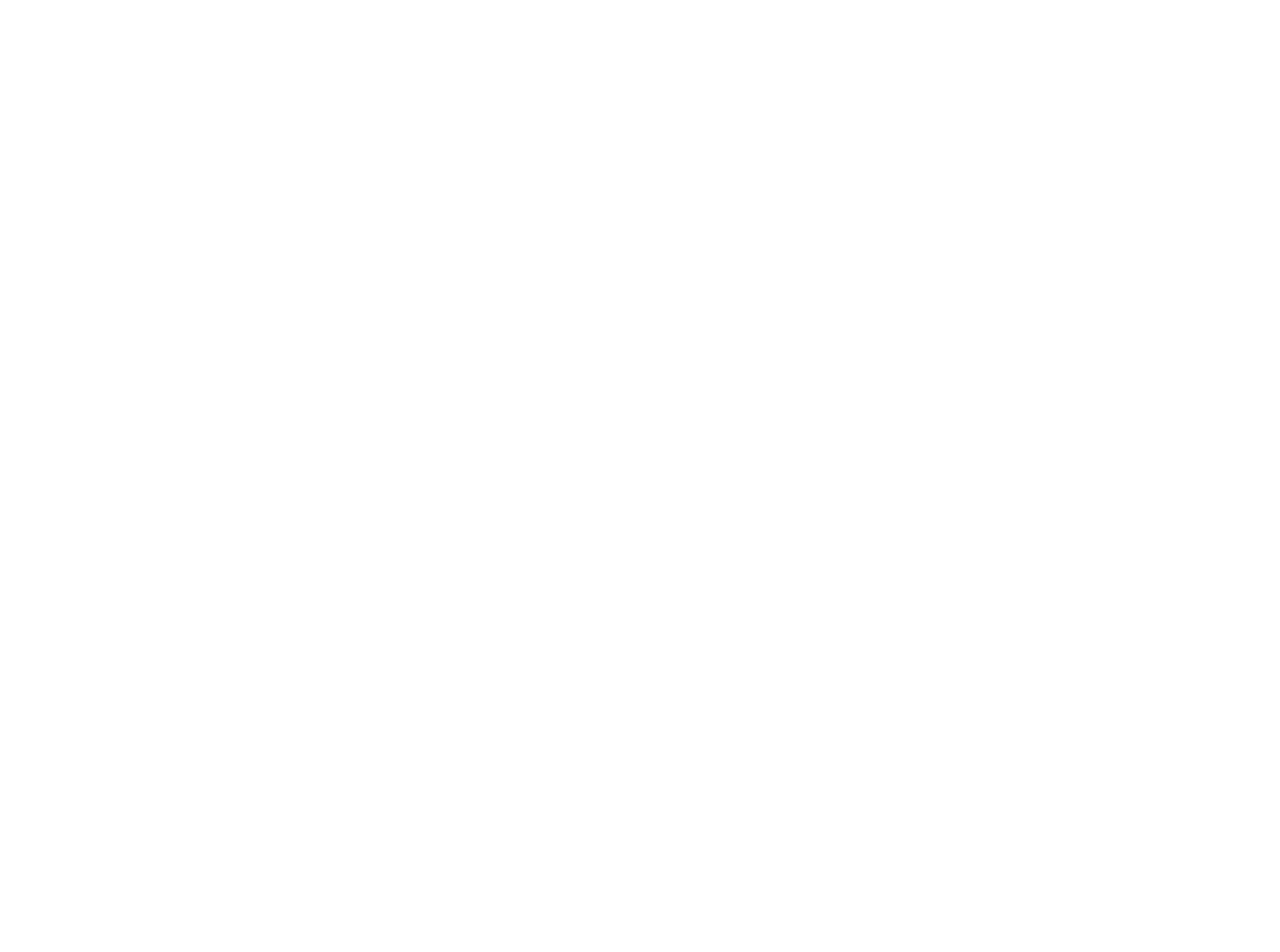
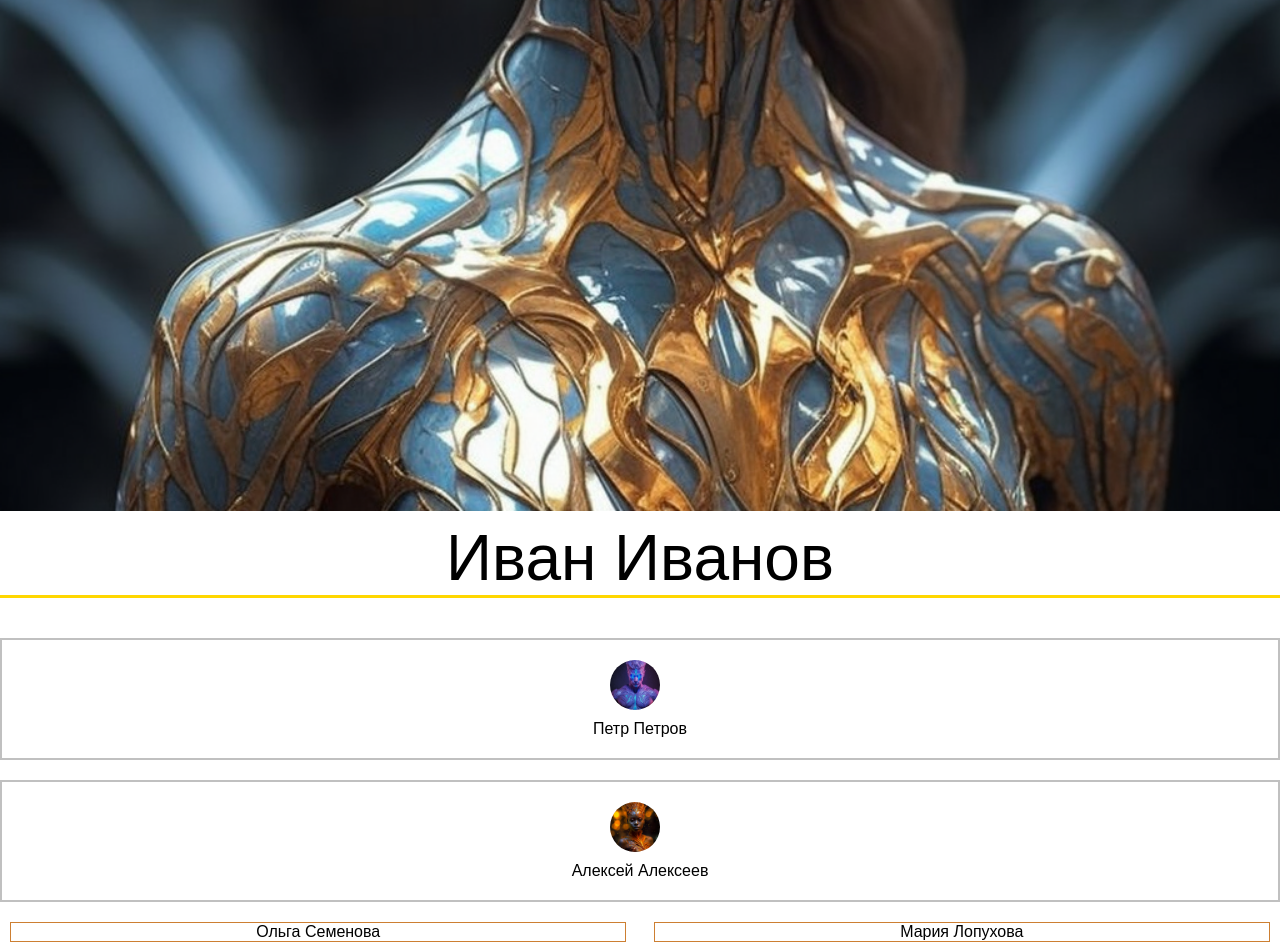
Before and after one commit to berezovskij/AlphaBoardApp, a React (Create React App) app: page / in a window 1280 px wide. Shown: the part 840-1792 px from the top of the page. Before the commit the page ends 800 px from the top, so only its background shows below. Built offline with nearby package versions, Linux system fonts and the light colour scheme.

Commit message:
change board view

```diff
--- a/src/Leaderboard.js
+++ b/src/Leaderboard.js
@@ -17,14 +17,22 @@
   return (
     <div className={styles.leaderboard}>
       <h1 className={styles.title}>Топ-5 Пользователей</h1>
-      {users.map((user) => (
+      {users.slice(0, 3).map((user) => (
         <div key={user.id} className={`${styles.profile} ${styles[user.rank]}`}>
           {user.photo && <img src={user.photo} alt={user.name} className={styles.photo} />}
           <div className={styles.name}>{user.name}</div>
         </div>
       ))}
+      <div className={styles.normalUsersContainer}>
+        {users.slice(3, 5).map((user) => (
+          <div key={user.id} className={`${styles.profile} ${styles[user.rank]}`}>
+            <div className={styles.name}>{user.name}</div>
+          </div>
+        ))}
+      </div>
     </div>
   );
 };
 
+
 export default Leaderboard;
--- a/src/Leaderboard.module.css
+++ b/src/Leaderboard.module.css
@@ -33,6 +33,12 @@
   font-size: 4em;
 }
 
+.topUser .photo {
+  width: 100%;
+  border-radius: 0;
+  object-fit: cover;
+}
+
 .secondUser, .thirdUser {
   border: 2px solid silver;
   display: flex;
@@ -40,6 +46,14 @@
   justify-content: center;
   padding: 20px;
   box-sizing: border-box;
+}
+
+.secondUser .photo, .thirdUser .photo {
+  width: 50px;
+  height: 50px;
+  border-radius: 50%;
+  object-fit: cover;
+  margin-right: 10px;
 }
 
 .normalUsersContainer {
@@ -55,8 +69,7 @@
 }
 
 .photo {
-  max-width: 100px;
-  max-height: 100px;
-  object-fit: cover;
+  display: block;
+  margin-bottom: 10px;
   border-radius: 50%;
 }
```
